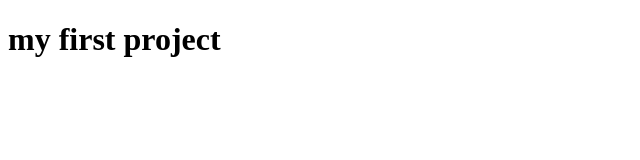
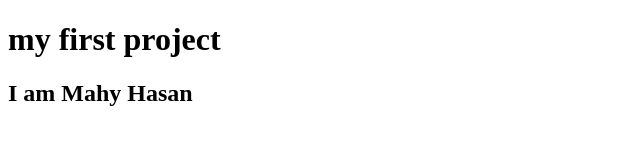
Before and after one commit to Mahy-460/my-first-website, a plain HTML site: page index.html in a window 1280 px wide. Shown: the whole page, without its empty margins (0-640 px from the left). Drawn offline with Linux system fonts and the light colour scheme.

Commit message:
add new line

```diff
--- a/index.html
+++ b/index.html
@@ -7,5 +7,6 @@
 </head>
 <body>
     <h1>my first project</h1>
+    <h2>I am Mahy Hasan</h2>
 </body>
 </html>
```
